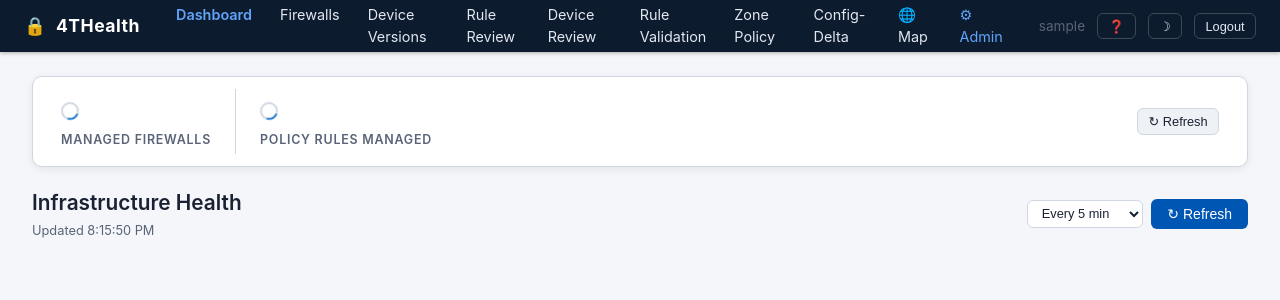
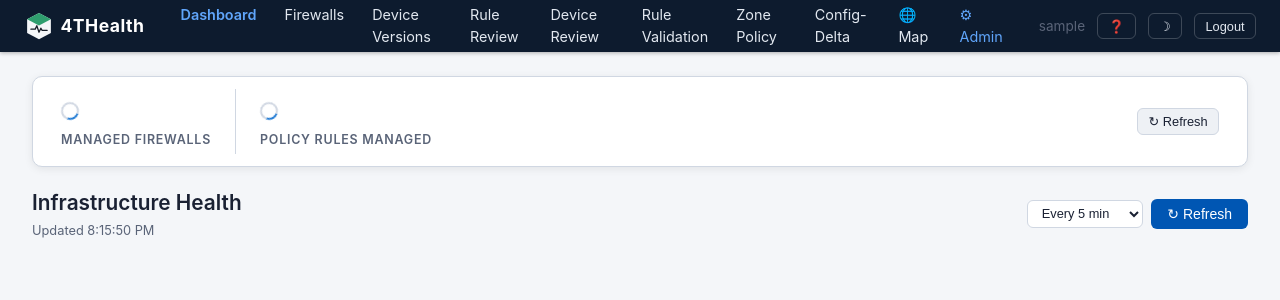
Before and after one commit to gatecrest-labs/4thealth, a Flask app: page / in a window 1280 px wide. Shown: the top 300 px of the page. Run offline with Flask 3, Linux system fonts and the light colour scheme; the visitor is signed in with stand-in values (Sample User, id 1); data that the repository does not hold is empty; parts of the project's set-up code (start-up, migrations or seed data) failed here and were passed over.

Commit message:
added new logo

```diff
--- a/app/static/css/style.css
+++ b/app/static/css/style.css
@@ -79,6 +79,8 @@ a:hover { text-decoration: underline; }
 }
 
 .topbar-brand {
+  display: flex;
+  align-items: center;
   font-size: 1.1rem;
   font-weight: 700;
   letter-spacing: .5px;
@@ -86,7 +88,13 @@ a:hover { text-decoration: underline; }
   white-space: nowrap;
 }
 
-.brand-icon { margin-right: .3rem; }
+.brand-mark {
+  width: 30px;
+  height: 30px;
+  flex-shrink: 0;
+  margin-right: .4rem;
+  vertical-align: middle;
+}
 
 .topbar-nav { display: flex; gap: .25rem; flex: 1; }
 
--- a/app/templates/base.html
+++ b/app/templates/base.html
@@ -12,7 +12,12 @@
 {% if session.get('user') %}
 <header class="topbar">
   <div class="topbar-brand">
-    <span class="brand-icon">&#128274;</span> 4THealth
+    <svg class="brand-mark" viewBox="0 0 96 96" fill="none" xmlns="http://www.w3.org/2000/svg" aria-hidden="true">
+      <path d="M48 6 L86 26 V70 L48 90 L10 70 V26 Z" fill="#f4f6f8"/>
+      <path d="M48 6 L86 26 L48 46 L10 26 Z" fill="#2f9e6e"/>
+      <path d="M22 58 H36 L41 47 L48 68 L54 55 L58 62 H74" stroke="#141a24" stroke-width="4" stroke-linecap="round" stroke-linejoin="round" fill="none"/>
+    </svg>
+    4THealth
   </div>
   <nav class="topbar-nav">
     {% for key, tab in nav_registry.items() %}
```
